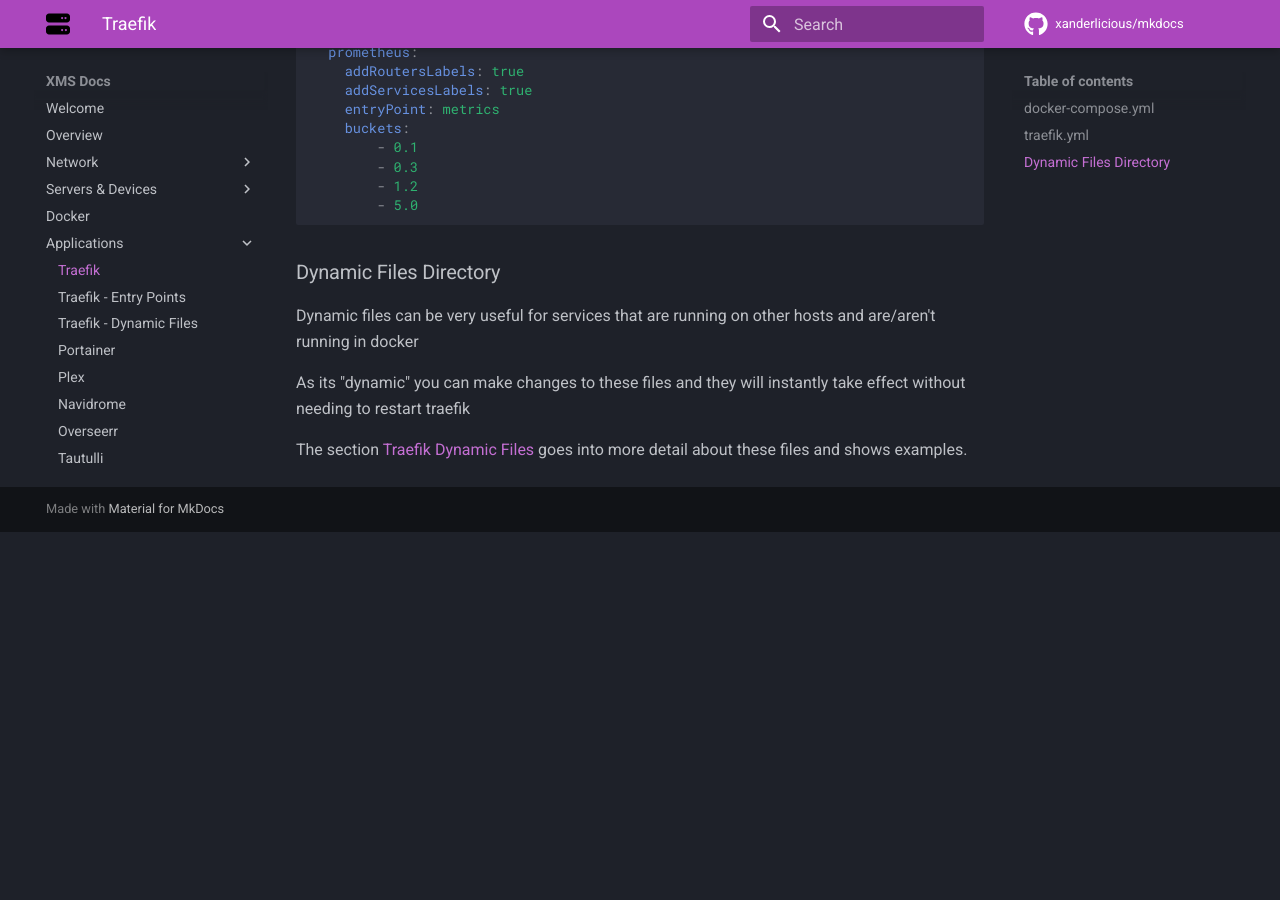
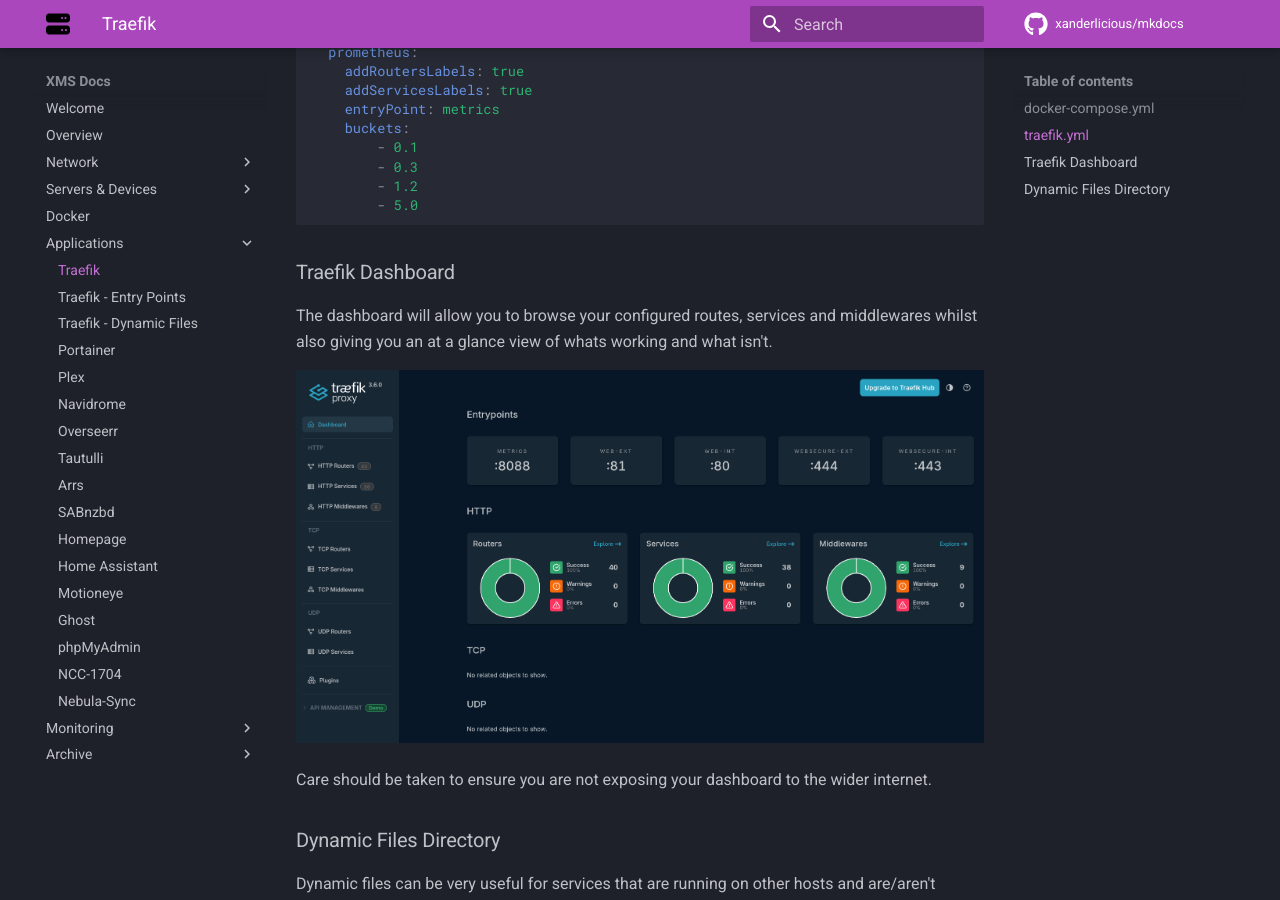
Before and after one commit to Xanderlicious/mkdocs, an MkDocs documentation site: the page built from docs/traefik.md, in a window 1280 px wide and 900 px high, scrolled down 3851 px. Built offline with MkDocs 1.6.1 and Material for MkDocs 9.7.7, drawn with Linux system fonts in a browser that asks for light colours; comment, search, counter and statistics services are not loaded; before the commit the page ends 4383 px from its top, so only the background shows below that.

Commit message:
Added in a section for the traefik dashboard

````diff
--- a/docs/traefik.md
+++ b/docs/traefik.md
@@ -169,6 +169,13 @@
         - 1.2
         - 5.0
 ```
+### Traefik Dashboard
+
+The dashboard will allow you to browse your configured routes, services and middlewares whilst also giving you an at a glance view of whats working and what isn't.
+
+![](images/traefik-dashboard.png)
+
+Care should be taken to ensure you are not exposing your dashboard to the wider internet.
 
 ### Dynamic Files Directory
 
````
Also changed, not shown: docs/images/traefik-dashboard.png (added).
